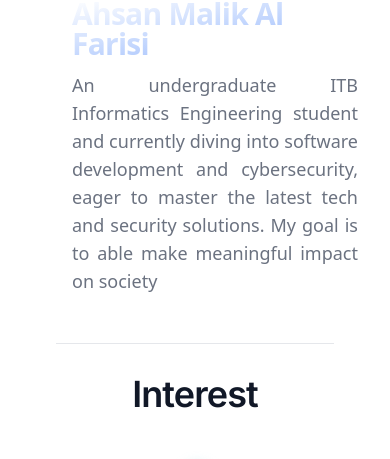
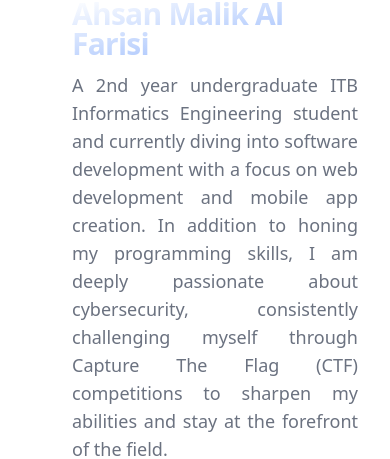
Before and after one commit to hhansl/SE-SPARTA-2023, a Next.js app: page / in a window 390 px wide. Shown: the part 365-824 px from the top of the page. Built offline with nearby package versions, Linux system fonts and the light colour scheme.

Commit message:
fix soft skill responsiveness

```diff
--- a/app/page.tsx
+++ b/app/page.tsx
@@ -25,7 +25,7 @@ const Home = () => {
         <div className="flex flex-col items-center lg:items-start justify-center max-w-2xl">
           <h1 className="mb-2 mr-4 text-xl font-bold leading-none tracking-tight text-gray-900 md:text-2xl lg:text-3xl bg-gradient-to-br from-white to-[#86adfc] inline-block text-transparent bg-clip-text text-left" data-aos="fade-left">Hello I'm</h1>
           <h3 className="mb-3 text-3xl font-bold leading-none tracking-tight text-gray-900 md:text-5xl lg:text-6xl bg-gradient-to-br from-white to-[#86adfc] inline-block text-transparent bg-clip-text text-left" data-aos="fade-left">Ahsan Malik Al Farisi</h3>
-          <p className="mb-4 mx-auto text-lg text-gray-500 text-wrap text-justify md:text-xl lg:text-lg dark:text-gray-400" data-aos="fade-left">An undergraduate ITB Informatics Engineering student and currently diving into software development and cybersecurity, eager to master the latest tech and security solutions. My goal is to able make meaningful impact on society</p>
+          <p className="mb-4 mx-auto text-lg text-gray-500 text-wrap text-justify md:text-xl lg:text-lg dark:text-gray-400" data-aos="fade-left">A 2nd year undergraduate ITB Informatics Engineering student and currently diving into software development with a focus on web development and mobile app creation. In addition to honing my programming skills, I am deeply passionate about cybersecurity, consistently challenging myself through Capture The Flag (CTF) competitions to sharpen my abilities and stay at the forefront of the field.</p>
         </div>
       </div>
 
@@ -99,7 +99,7 @@ const Home = () => {
           <div className="flex flex-col py-4 px-8 w-full h-ma bg-gray-100 rounded-md dark:bg-gray-800">
             <h3 className="mb-2 text-2xl lg:text-4xl font-medium text-center text-gray-900 dark:text-white">Soft Skill</h3>
               <p className="text-lg text-justify text-gray-500 dark:text-gray-400 ">In addition to my technical abilities, I possess a range of soft skills that contribute to my overall effectiveness and success in both academic and professional environments. These skills enhance my ability to collaborate with others, adapt to various situations, and continually strive for excellence.</p>
-                <ul className="flex flex-wrap list-disc text-lg justify-between ml-4 text-gray-500 dark:text-gray-400">
+                <ul className="flex flex-wrap list-disc list-inside text-lg justify-between ml-4 text-gray-500 dark:text-gray-400">
                   <li>Problem Solving</li>
                   <li>Teamwork</li>
                   <li>Communication</li>
```
